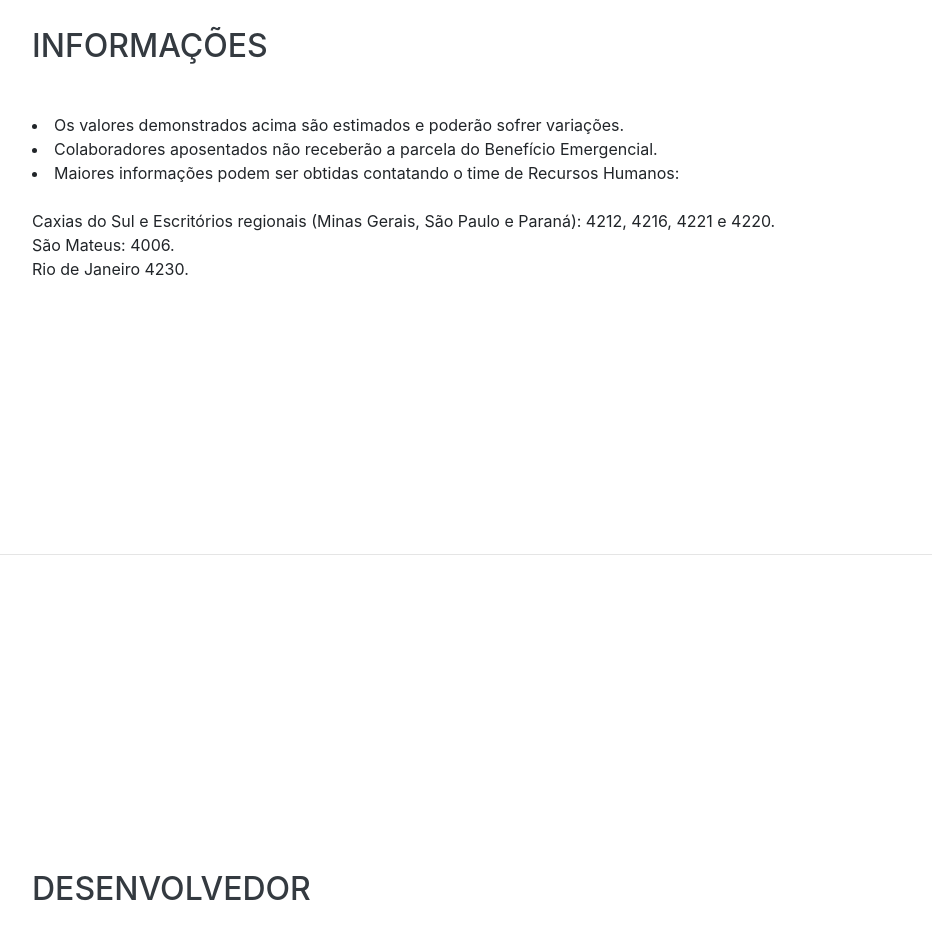
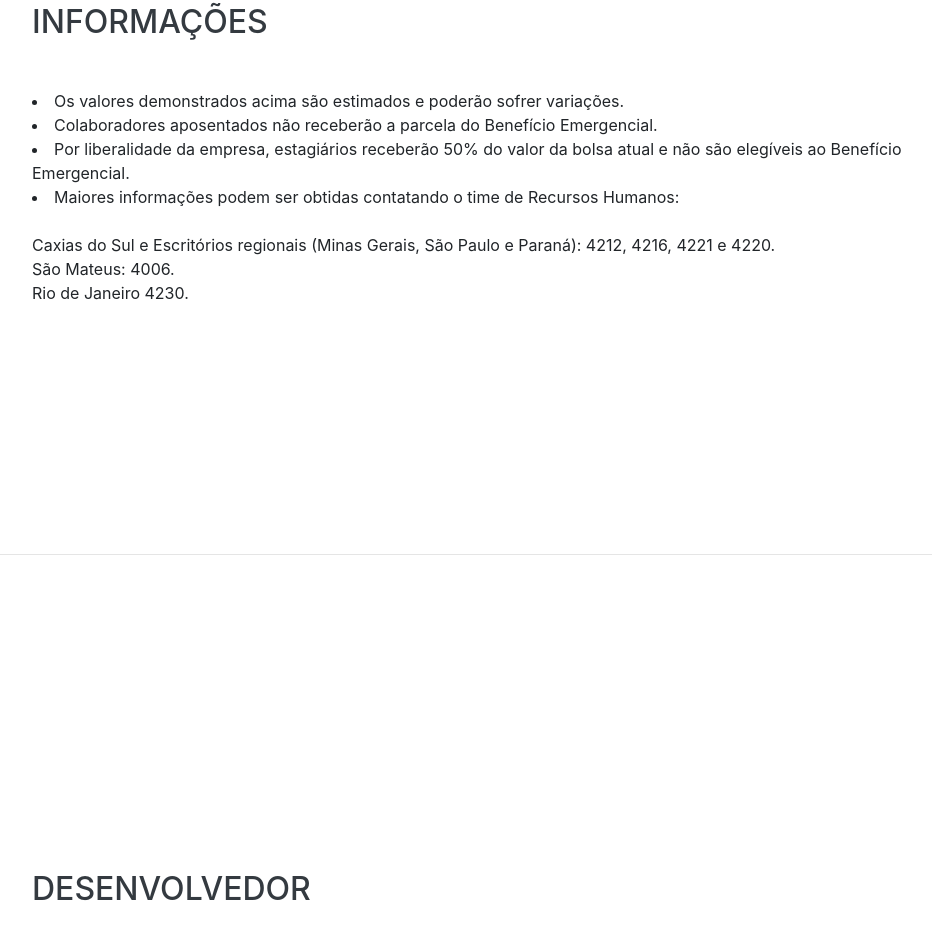
Before and after one commit to MatheusCbrl/MarcoSuspensao, a website with bundled scripts: page index.html in a window 1280 px wide. Shown: the part 1848-2785 px from the top of the page, without its empty margins (288-1220 px from the left). Built offline with nearby package versions, Linux system fonts and the light colour scheme; a web font is replaced by a local one.

Commit message:
Update index.html

```diff
--- a/index.html
+++ b/index.html
@@ -174,6 +174,7 @@ var calc = function(){
         <h2 class="mb-5">Informações</h2>
         <li class="mb-0">Os valores demonstrados acima são estimados e poderão sofrer variações.</li>
         <li class="mb-0">Colaboradores aposentados não receberão a parcela do Benefício Emergencial.</li>
+	 <li class="mb-0"> Por liberalidade da empresa, estagiários receberão 50% do valor da bolsa atual e não são elegíveis ao Benefício Emergencial.</li>
         <li class="mb-0">Maiores informações podem ser obtidas contatando o time de Recursos Humanos: </li>
 	<br>
 	<p class="mb-0">Caxias do Sul e Escritórios regionais (Minas Gerais, São Paulo e Paraná): 4212, 4216, 4221 e 4220.</p>
```
